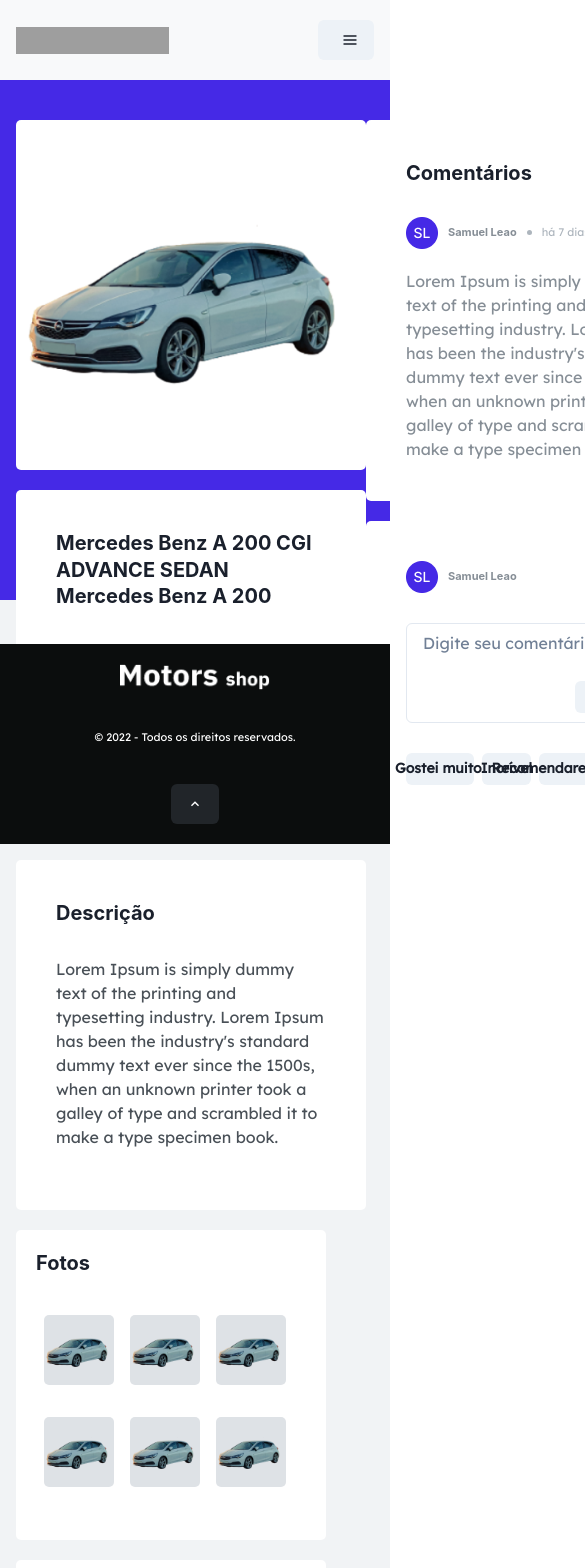
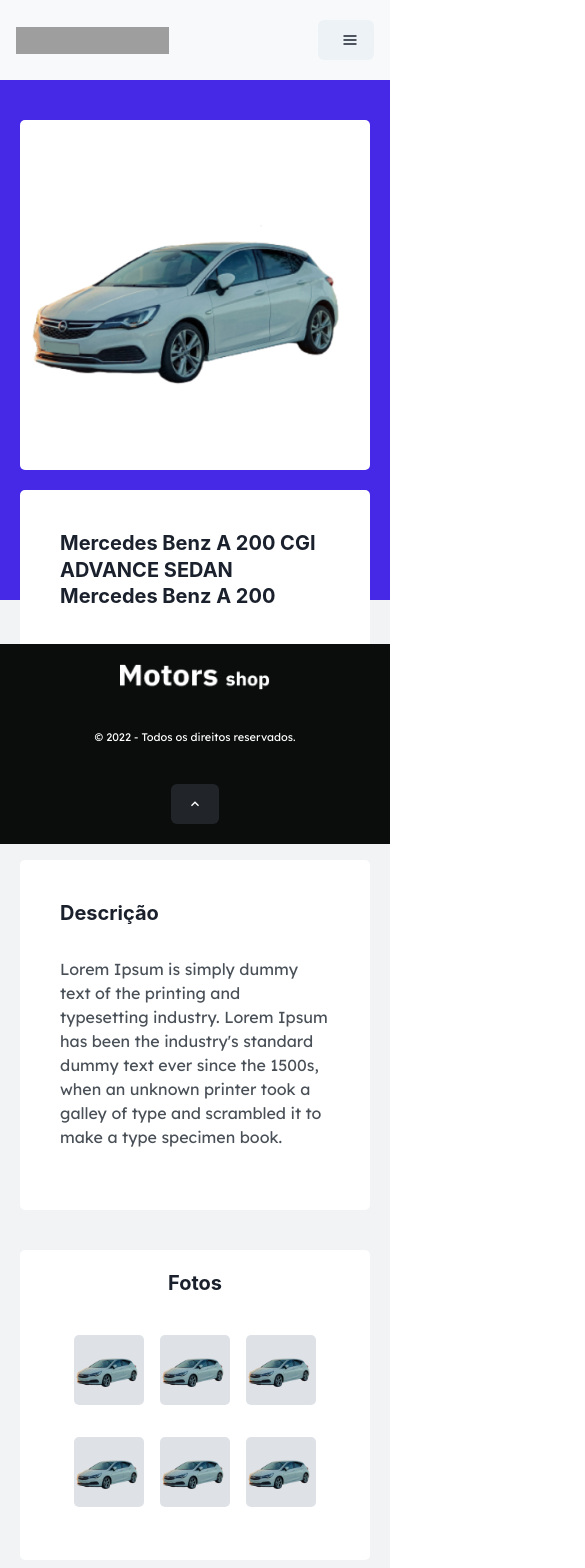
Before and after one commit to grupo-4-t14-alex/motor-shop-front, a React (Vite) app: page /product in a window 390 px wide. Shown: the top 1568 px of the page, 585 px wide, since content can reach past the window. Built offline with nearby package versions, Linux system fonts and the light colour scheme; grey boxes are pictures that could not be loaded.

Commit message:
adding responsiveness to pages

```diff
--- a/src/components/CardCarOwner/index.tsx
+++ b/src/components/CardCarOwner/index.tsx
@@ -1,11 +1,19 @@
-import { Button, Flex, Heading, Image, Text } from "@chakra-ui/react";
+import {
+  Box,
+  Button,
+  Flex,
+  Heading,
+  Image,
+  Text,
+  useBreakpointValue,
+} from "@chakra-ui/react";
 import img from "../../assets/img/imgUser2.png";
 
 export const CardCarOwner = () => {
   return (
     <Flex
-      w={{ base: "310px", md: "400px" }}
-      h={{ base: "400px", md: "400px" }}
+      w={{ base: "350px", md: "800px", xl: "400px" }}
+      h={"400px"}
       flexDirection={"column"}
       alignItems={"center"}
       padding={"20px"}
--- a/src/components/CardComment/index.tsx
+++ b/src/components/CardComment/index.tsx
@@ -22,11 +22,11 @@
           Comentar
         </Button>
       </Box>
-      <ButtonGroup>
+      <Flex flexDirection={{ base: "column", md: "row" }} gap={"10px"}>
         <Button size="sm">Gostei muito!</Button>
         <Button size="sm">Incrível</Button>
         <Button size="sm">Recomendarei para meus amigos!</Button>
-      </ButtonGroup>
+      </Flex>
     </Flex>
   );
 };
--- a/src/components/CardStoragePhoto/index.tsx
+++ b/src/components/CardStoragePhoto/index.tsx
@@ -14,11 +14,12 @@
 
   return (
     <Flex
-      w={{ base: "310px", md: "400px" }}
+      w={{ base: "350px", md: "800px", xl: "400px" }}
       h={{ base: "310px", md: "350px" }}
       flexDirection={"column"}
       padding={"20px"}
       backgroundColor={"whiteFixed"}
+      alignItems={"center"}
       gap={"30px"}
       borderRadius={"5px"}
     >
--- a/src/components/Filter/index.tsx
+++ b/src/components/Filter/index.tsx
@@ -11,7 +11,8 @@
       flexDirection="column"
       gap="15px"
       zIndex={0}
-      display={{base: "none", md: "flex"}}
+      display={{ base: "none", md: "flex" }}
+      marginBottom={"200px"}
     >
       <Box>
         <Text fontSize="heading.4" fontWeight="600">
--- a/src/pages/Homepage/index.tsx
+++ b/src/pages/Homepage/index.tsx
@@ -1,4 +1,11 @@
-import { Container, Image, Flex, Box, Button, useDisclosure } from "@chakra-ui/react";
+import {
+  Container,
+  Image,
+  Flex,
+  Box,
+  Button,
+  useDisclosure,
+} from "@chakra-ui/react";
 import { NavBarComponent } from "../../components/NavBar";
 import { Footer } from "../../components/Footer";
 import { Filter } from "../../components/Filter";
@@ -7,20 +14,30 @@
 import { ModalFilter } from "../../components/Filter/modalFilter";
 
 export const Homepage = () => {
-  const {onOpen, isOpen, onClose} = useDisclosure()
+  const { onOpen, isOpen, onClose } = useDisclosure();
   return (
     <Box backgroundColor={"grey.9"}>
       <NavBarComponent />
       <Container minH="100vh" height="100%" maxW="1600px" marginTop={"100px"}>
         <Image src={imgHomePage} />
-        <Button display={{base:"inline-flex", md: "none"}} onClick={onOpen}>Filtro</Button>
-        <Flex w={"100%"} h={"100%"}>
+        <Flex
+          w={"100%"}
+          h={"100%"}
+          flexDirection={{ base: "column", md: "row" }}
+        >
+          <Button
+            marginTop={"20px"}
+            display={{ base: "inline-flex", md: "none" }}
+            onClick={onOpen}
+          >
+            Filtro
+          </Button>
           <Filter />
           <Box w={"100%"}>
             <ListCardProducts />
           </Box>
         </Flex>
-        {isOpen && <ModalFilter isOpen={isOpen} onClose={onClose}/>}
+        {isOpen && <ModalFilter isOpen={isOpen} onClose={onClose} />}
       </Container>
       <Footer />
     </Box>
--- a/src/pages/Product/index.tsx
+++ b/src/pages/Product/index.tsx
@@ -25,13 +25,21 @@
           w={"100%"}
           h={"100%"}
           marginTop={"-580px"}
-          justifyContent={"space-between"}
+          justifyContent={{ base: "center", xl: "space-between" }}
+          alignItems={{ base: "center", xl: "normal" }}
+          flexDirection={"column"}
         >
-          <Flex flexDirection={"column"} gap={"20px"}>
-            <CardMainImage />
-            <CardTitleCars />
-            <CardDescriptionCars />
-            <Flex flexDirection={"column"} gap={"20px"}>
+          <Flex
+            gap={"20px"}
+            justifyContent={"space-between"}
+            flexDirection={{ base: "column", xl: "row" }}
+          >
+            <Flex flexDirection={"column"} gap={"20px"} paddingBottom={"20px"}>
+              <CardMainImage />
+              <CardTitleCars />
+              <CardDescriptionCars />
+            </Flex>
+            <Flex flexDirection={"column"} gap={"20px"} paddingBottom={"20px"}>
               <CardStoragePhoto />
               <CardCarOwner />
             </Flex>
```
